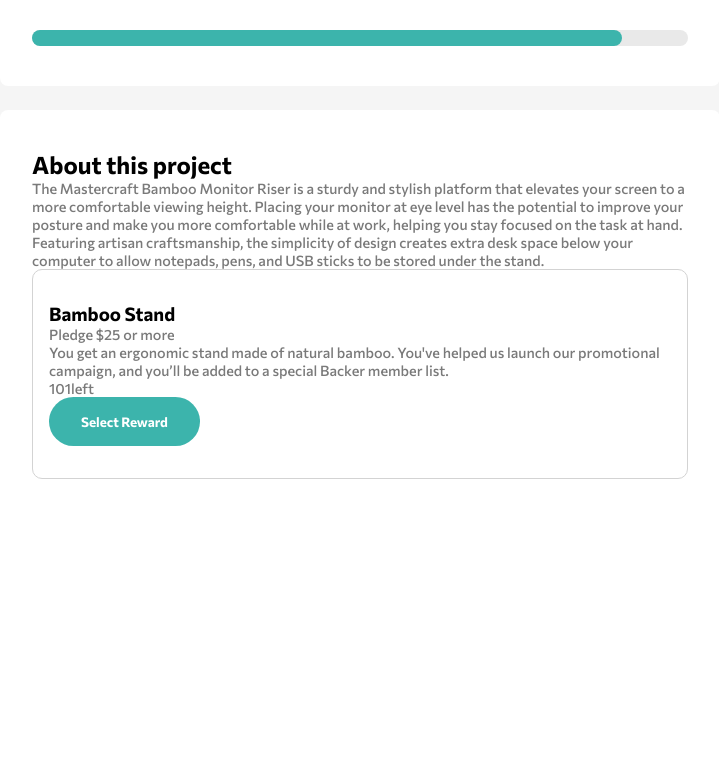
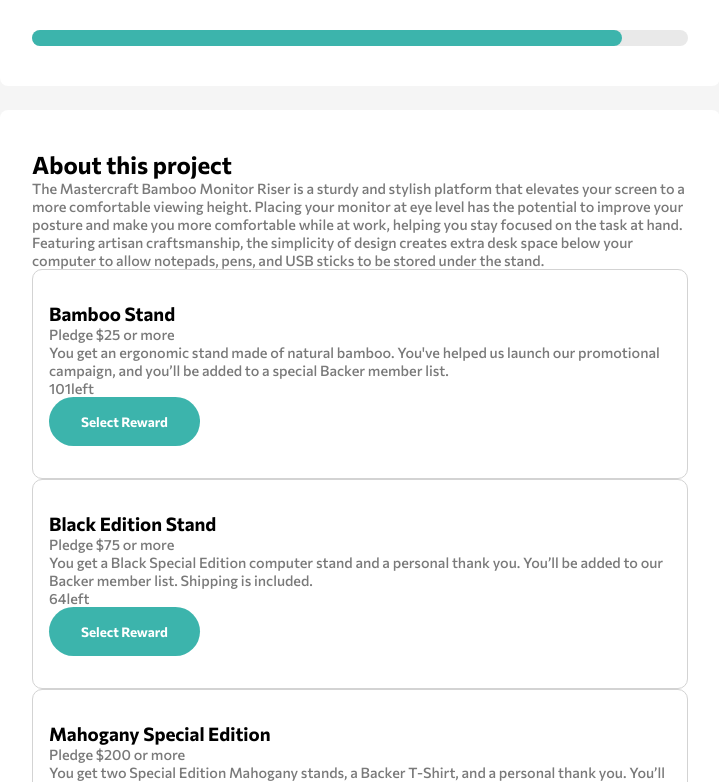
Before and after one commit to RayaneBengaoui/FM_challenge17_Crowfunding_Page, a React (Create React App) app: page / in a window 1280 px wide. Shown: the part 598-1380 px from the top of the page, without its empty margins (280-999 px from the left). Before the commit the page ends 1117 px from the top, so only its background shows below. Built offline with nearby package versions, Linux system fonts and the light colour scheme.

Commit message:
Refactoring code using data.js

```diff
--- a/src/App.js
+++ b/src/App.js
@@ -6,18 +6,21 @@
 import Dashboard from "./components/Dashboard";
 import About from "./components/About";
 
+import { data } from "./data";
+
 import hero_mobile from "./images/image-hero-mobile.jpg";
 import hero_desktop from "./images/image-hero-desktop.jpg";
-import logo_mastercraft from "./images/logo-mastercraft.svg";
 
 function App() {
-  const [backedMoney, setBackedMoney] = useState("89,914");
-  const [totalMoney, setTotalMoney] = useState("100,000");
-  const [backers, setBackers] = useState("5,007");
-  const [leftDay, setLeftDay] = useState("56");
-  const [rewards, setRewards] = useState(["101", "64", "0"]);
+  const project_kpi = data.kpi;
+  const project_rewards = data.rewards;
 
-  //Create a data array to handle state like this : https://stackoverflow.com/questions/55987953/how-do-i-update-states-onchange-in-an-array-of-object-in-react-hooks
+  const [backedMoney, setBackedMoney] = useState(project_kpi.backedMoney);
+  const [totalMoney, setTotalMoney] = useState(project_kpi.totalMoney);
+  const [backers, setBackers] = useState(project_kpi.backers);
+  const [leftDay, setLeftDay] = useState(project_kpi.leftDay);
+  const [rewards, setRewards] = useState(project_rewards);
+
   return (
     <Home>
       <Header>
@@ -25,7 +28,7 @@
       </Header>
       <Main>
         <Content>
-          <ProjectInformation logo={logo_mastercraft} />
+          <ProjectInformation data={data} />
           <Dashboard
             backedMoney={backedMoney}
             totalMoney={totalMoney}
@@ -33,11 +36,8 @@
             leftDay={leftDay}
           />
           <About
-            descriptionFirst="  The Mastercraft Bamboo Monitor Riser is a sturdy and stylish platform that elevates your screen
-  to a more comfortable viewing height. Placing your monitor at eye level has the potential to improve
-  your posture and make you more comfortable while at work, helping you stay focused on the task at hand."
-            descriptionSecond="Featuring artisan craftsmanship, the simplicity of design creates extra desk space below your computer
-  to allow notepads, pens, and USB sticks to be stored under the stand."
+            descriptionFirst={data.firstDescription}
+            descriptionSecond={data.secondDescription}
             rewards={rewards}
             setRewards={setRewards}
           />
@@ -78,8 +78,6 @@
   transform: translateX(-50%);
 
   margin: auto;
-
-  /* background-color: red; */
 `;
 
 export default App;
--- a/src/components/About.js
+++ b/src/components/About.js
@@ -13,14 +13,19 @@
       <h2>About this project</h2>
       <p>{descriptionFirst}</p>
       <p>{descriptionSecond}</p>
-      <Reward
-        name="Bamboo Stand"
-        minimumPrice="25"
-        description="You get an ergonomic stand made of natural bamboo. You've helped us launch our promotional campaign, and
-  you’ll be added to a special Backer member list."
-        leftNumber={rewards[0]}
-        setRewards={setRewards}
-      />
+
+      {rewards.map((reward) => {
+        return (
+          <Reward
+            id={reward.id}
+            name={reward.name}
+            minimumPrice={reward.minimumPrice}
+            description={reward.description}
+            leftNumber={reward.left}
+            setRewards={setRewards}
+          />
+        );
+      })}
     </AboutContainer>
   );
 };
--- a/src/components/Dashboard.js
+++ b/src/components/Dashboard.js
@@ -1,8 +1,5 @@
 import styled from "styled-components";
 import { useState, useEffect } from "react";
-
-import logo from "../images/logo.svg";
-import hamburger_img from "../images/icon-hamburger.svg";
 
 const Dashboard = ({ backedMoney, totalMoney, backers, leftDay }) => {
   const [progressionBarValue, setprogressionBarValue] = useState(0);
--- a/src/components/MobileMenu.js
+++ b/src/components/MobileMenu.js
@@ -1,7 +1,4 @@
 import styled from "styled-components";
-
-import logo from "../images/logo.svg";
-import hamburger_img from "../images/icon-hamburger.svg";
 
 const MobileMenu = () => {
   return (
--- a/src/components/ProjectInformation.js
+++ b/src/components/ProjectInformation.js
@@ -2,17 +2,15 @@
 
 import bookmark_icon from "../images/icon-bookmark.svg";
 
-const ProjectInformation = ({ logo }) => {
+const ProjectInformation = ({ data }) => {
   return (
     <InformationContainer>
       <LogoContainer>
-        <img src={logo} alt="company logo" />
+        <img src={data.logo} alt="company logo" />
       </LogoContainer>
       <TextContainer>
-        <h1>Mastercraft Bamboo Monitor Riser</h1>
-        <p>
-          A beautiful & handcraft monitor stand to reduce neck and eye strain
-        </p>
+        <h1>{data.name}</h1>
+        <p>{data.intro}</p>
       </TextContainer>
       <ButtonContainer>
         <BackButton>Back this project</BackButton>
--- a/src/components/Reward.js
+++ b/src/components/Reward.js
@@ -1,6 +1,7 @@
 import styled from "styled-components";
 
 const Reward = ({
+  id,
   name,
   minimumPrice,
   description,
@@ -15,7 +16,7 @@
       <p>
         <span>{leftNumber}</span>left
       </p>
-      <SelectButton onClick={() => {}}>Select Reward</SelectButton>
+      <SelectButton>Select Reward</SelectButton>
     </RewardContainer>
   );
 };
--- a/src/data.js
+++ b/src/data.js
@@ -1,10 +1,9 @@
 import logo_mastercraft from "./images/logo-mastercraft.svg";
 
-export const data = [
-  {
+export const data = {
+  id: 1,
   name: "Mastercraft Bamboo Monitor Riser",
-    intro:
-      "A beautiful & handcraft monitor stand to reduce neck and eye strain",
+  intro: "A beautiful & handcraft monitor stand to reduce neck and eye strain",
   logo: logo_mastercraft,
   firstDescription:
     "The Mastercraft Bamboo Monitor Riser is a sturdy and stylish platform that elevates your screen to a more comfortable viewing height. Placing your monitor at eye level has the potential to improve your posture and make you more comfortable while at work, helping you stay focused on the task at hand.",
@@ -18,6 +17,7 @@
   },
   rewards: [
     {
+      id: 1,
       name: "Bamboo Stand",
       description:
         "You get an ergonomic stand made of natural bamboo. You've helped us launch our promotional campaign, and  you’ll be added to a special Backer member list.",
@@ -25,6 +25,7 @@
       left: "101",
     },
     {
+      id: 2,
       name: "Black Edition Stand",
       description:
         "You get a Black Special Edition computer stand and a personal thank you. You’ll be added to our Backer  member list. Shipping is included.",
@@ -32,6 +33,7 @@
       left: "64",
     },
     {
+      id: 3,
       name: "Mahogany Special Edition",
       description:
         "You get two Special Edition Mahogany stands, a Backer T-Shirt, and a personal thank you. You’ll be added to our Backer member list. Shipping is included.",
@@ -39,5 +41,4 @@
       left: "0",
     },
   ],
-  },
-];
+};
```
Lines whose indentation alone changed are shown as unchanged.
